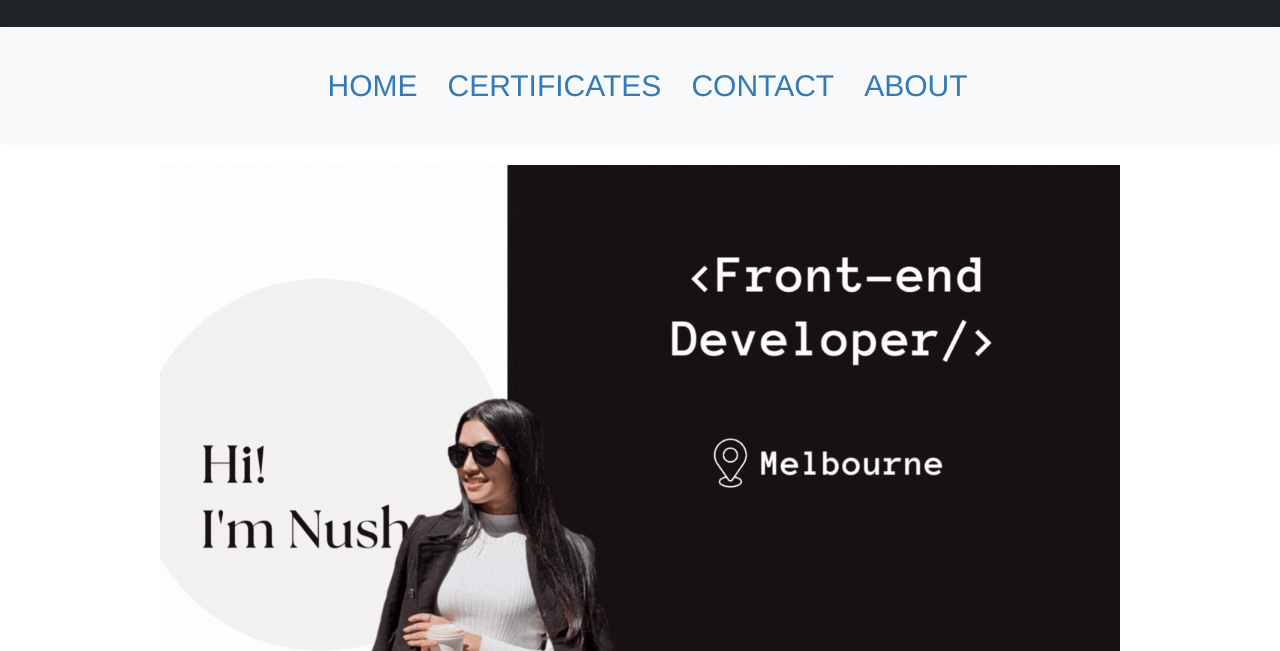
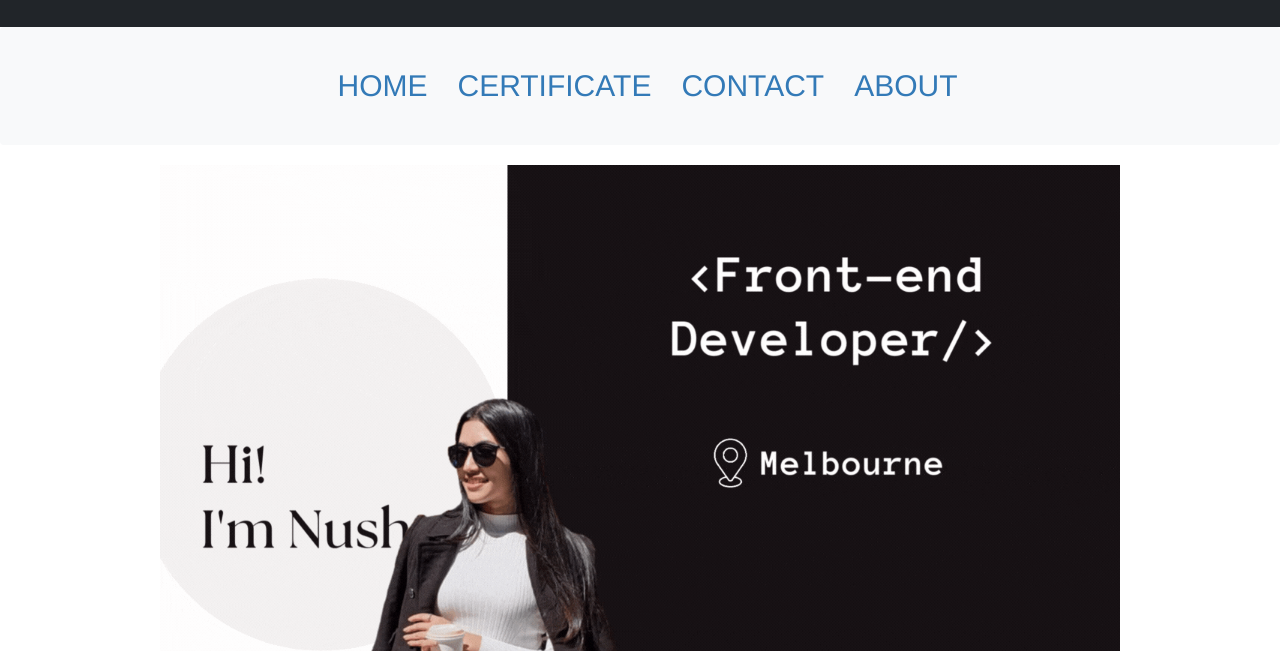
Before and after one commit to Nushura/portfolio, a plain HTML site: page index.html in a window 1280 px wide. Shown: the part 149-800 px from the top of the page. Drawn offline with nearby package versions, Linux system fonts and the light colour scheme.

Commit message:
update_four

```diff
--- a/index.html
+++ b/index.html
@@ -60,7 +60,7 @@
             <div class="container-fluid text-dark">
                 <ul class="nav navbar-right display-5">
                     <li class="active"><a href="index.html">HOME</a></li>
-                    <li><a href="certs.html">CERTIFICATES</a></li>
+                    <li><a href="certs.html">CERTIFICATE</a></li>
                     <li><a href="contact.html">CONTACT</a></li>
                     <li><a href="about.html">ABOUT</a></li>
                 </ul>
```
